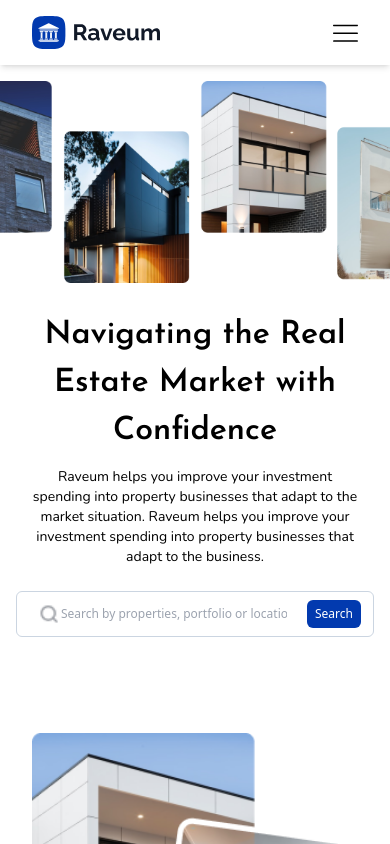
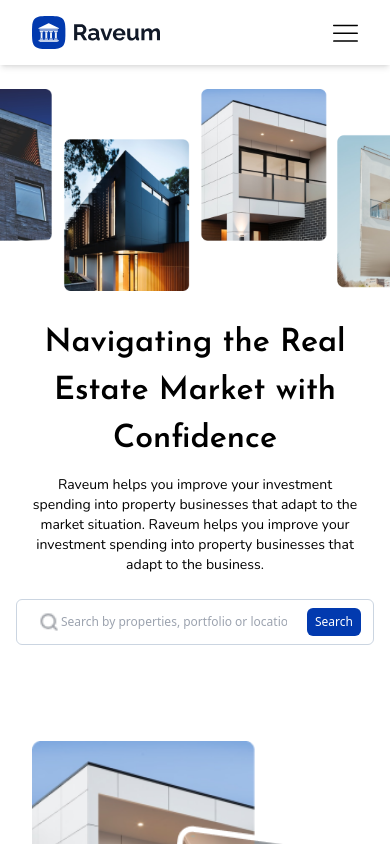
Before and after one commit to Raveum/landingPage, a React (Vite) app: page / in a window 390 px wide. Shown: the top 844 px of the page. Built offline with nearby package versions, Linux system fonts and the light colour scheme; a web font is replaced by a local one; what vex-js would draw is missing.

Commit message:
+2 top padding

```diff
--- a/src/sections/Hero.jsx
+++ b/src/sections/Hero.jsx
@@ -53,7 +53,7 @@ const Hero = () => {
             <img
                 src={mbHero}
                 alt="Mobile Hero"
-                className="block sm:hidden w-full h-auto px-0 pt-4"
+                className="block sm:hidden w-full h-auto px-0 pt-6"
                 style={{maxWidth: '100vw', height: 'auto'}}
             />
             <div className="relative xl:w-2/4 sm:pt-10 flex flex-col items-center sm:items-start w-full px-4 sm:px-8">
```
